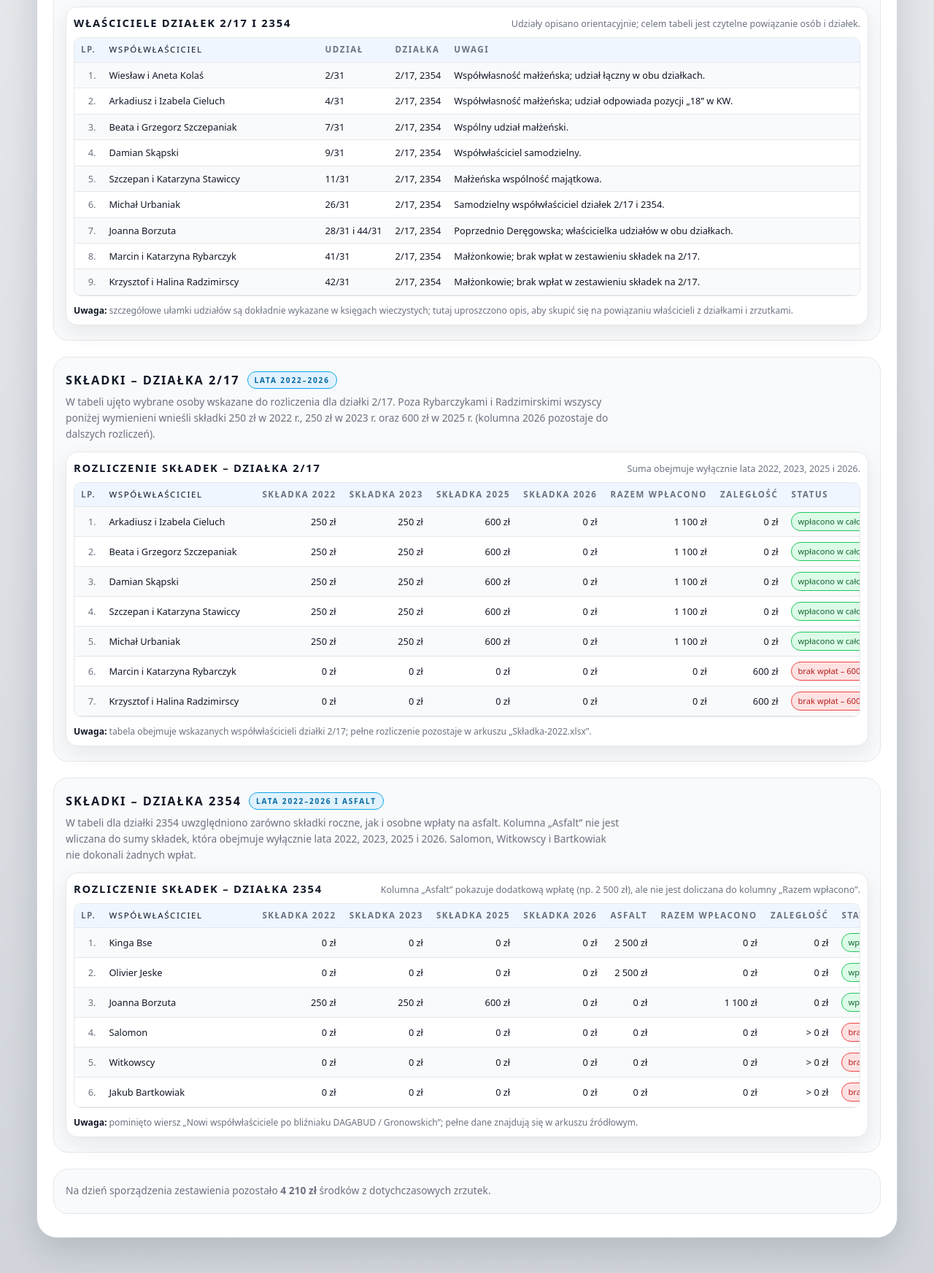
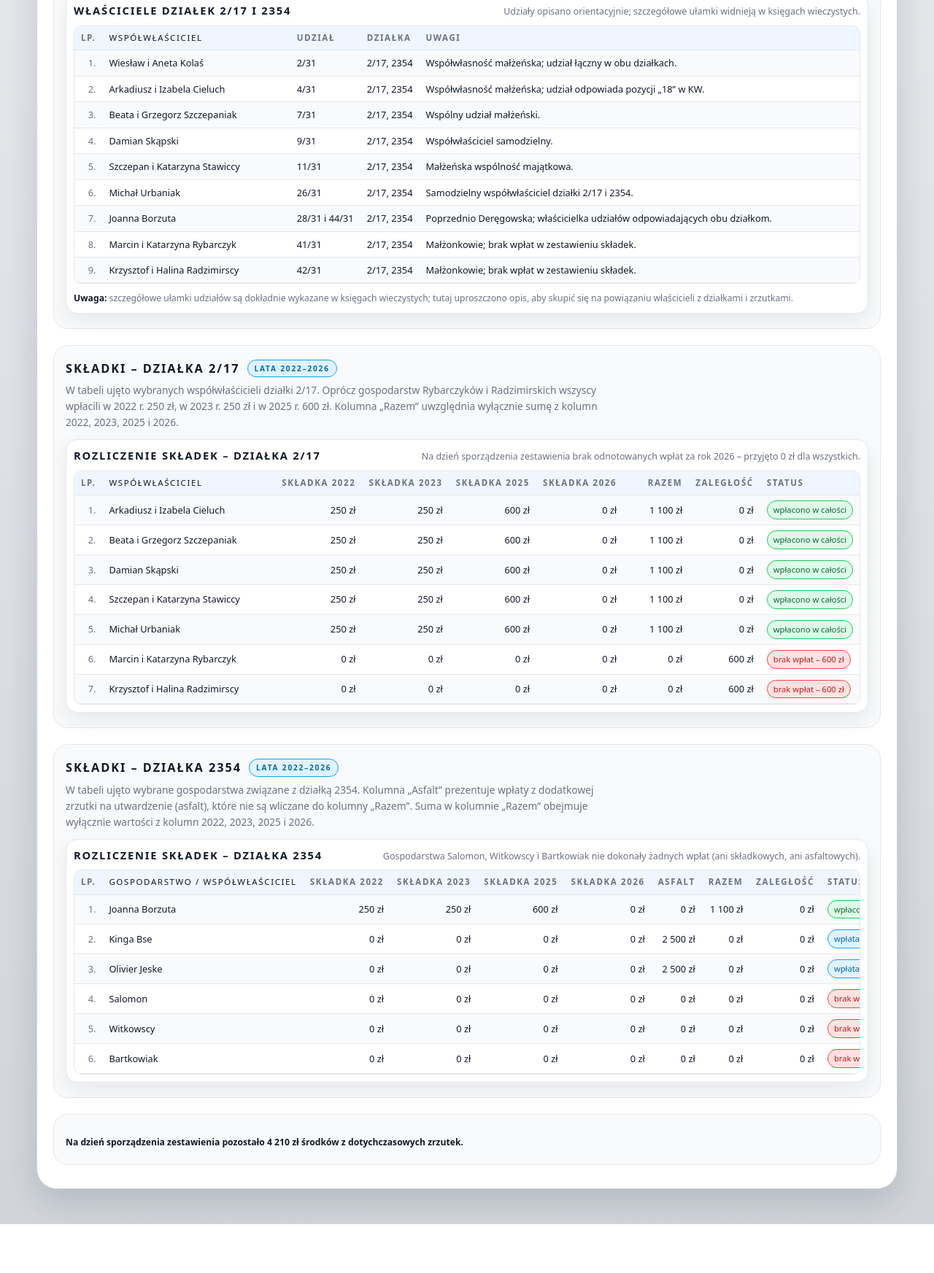
Before and after one commit to piotrgrzes-collab/droga-zrzutka, a plain HTML site: page index.html in a window 1280 px wide. Shown: the part 981-2726 px from the top of the page at 73% size. After the commit the page ends 2659 px from the top, so only its background shows below. Drawn offline with Linux system fonts and the light colour scheme.

Commit message:
Update index.html

```diff
--- a/index.html
+++ b/index.html
@@ -350,7 +350,7 @@
       width: 100%;
       border-collapse: collapse;
       font-size: 0.8rem;
-      min-width: 760px;
+      min-width: 720px;
     }
 
     thead {
@@ -445,6 +445,18 @@
       border: 1px solid #ef4444;
     }
 
+    .tag-info {
+      display: inline-flex;
+      align-items: center;
+      justify-content: center;
+      padding: 3px 8px;
+      border-radius: 999px;
+      font-size: 0.7rem;
+      background: var(--bg-accent-soft);
+      color: #0369a1;
+      border: 1px solid #0ea5e9;
+    }
+
     .footer-note {
       margin-top: 10px;
       font-size: 0.76rem;
@@ -481,9 +493,9 @@
         </div>
       </div>
       <div class="nav-buttons">
-        <a href="#owners"><span class="btn-nav">Przejdź do tabeli współwłaścicieli</span></a>
-        <a href="#payments-217"><span class="btn-nav secondary">Tabela składek – działka 2/17</span></a>
-        <a href="#payments-2354"><span class="btn-nav secondary">Tabela składek – działka 2354</span></a>
+        <a href="#owners"><span class="btn-nav">Tabela współwłaścicieli</span></a>
+        <a href="#payments-217"><span class="btn-nav secondary">Składki – działka 2/17</span></a>
+        <a href="#payments-2354"><span class="btn-nav secondary">Składki – działka 2354</span></a>
       </div>
     </header>
 
@@ -494,8 +506,8 @@
           <span class="section-badge">Dane ogólne</span>
         </h2>
         <p class="section-subtitle">
-          Obie działki posiadają odrębne księgi wieczyste, ale ten sam krąg współwłaścicieli,
-          a składki na naprawę drogi były zbierane wspólnie według udziałów.
+          Obie działki posiadają odrębne księgi wieczyste, ale w dużej części ten sam krąg współwłaścicieli,
+          a składki na naprawę drogi były zbierane według udziałów oraz ustalonych zrzutek.
         </p>
         <div class="pill-row">
           <span class="pill pill-accent">Działka 2/17 – KW PO1F/00041322/6</span>
@@ -527,7 +539,7 @@
               <div class="info-item-label">Cel zestawienia</div>
               <div class="info-item-value">
                 Udokumentowanie współwłaścicieli oraz pokazanie, kto i w jakiej wysokości partycypował
-                w kosztach naprawy drogi, z rozróżnieniem na działkę 2/17 i 2354.
+                w kosztach naprawy drogi w poszczególnych latach składkowych.
               </div>
             </div>
           </div>
@@ -540,14 +552,17 @@
             i <span class="highlight">2026</span> według prowadzonego arkusza „Składka 2022 / droga”.
           </p>
           <ul style="font-size:0.82rem; color:#111827; margin-left:16px; margin-bottom:8px;">
-            >w tabeli dla działki 2/17 wszyscy wskazani współwłaściciele poza Rybarczykami i Radzimirskimi opłacili składki 2022, 2023 i 2025,</li>
-            >w tabeli dla działki 2354 osobno wykazano składki roczne oraz wpłaty na asfalt,</li>
-            >suma wpłat liczona jest wyłącznie z kolumn: 2022, 2023, 2025 i 2026.</li>
+            >wskazano osoby, które uiściły pełną składkę 250 zł (2022) + 250 zł (2023) + 600 zł (2025),</li>
+            >wyróżniono współwłaścicieli, którzy dotychczas nie dokonali żadnych wpłat,</li>
+            >podano osobno wpłaty na asfalt (zrzutki), które nie są wliczane do kolumny „Razem”.</li>
           </ul>
-          <p style="font-size:0.8rem; color:#111827; margin-bottom:8px;">
-            Pierwszą zrzutką była zrzutka organizowana przez Grzegorza Szczepaniaka na destrukt asfaltowy na działce 2/17,
-            a kolejną zrzutką była zrzutka organizowana przez Macieja Szeszułę na utwardzenie odcinka działki 2354 (bez podawania kwot).
+          <p style="font-size:0.8rem; color:#111827; margin-bottom:4px; font-weight:600;">
+            Podsumowanie zrzutek:
           </p>
+          <ul style="font-size:0.8rem; color:#111827; margin-left:16px; margin-bottom:8px;">
+            >„Grzegorz Szczepanik - destrukt asfaltowy na działce 2/17”,</li>
+            >zrzutka Macieja Szeszuły na utwardzenie odcinka działki 2354 (bez podawania kwot).</li>
+          </ul>
           <div class="badge">
             <span class="badge-dot"></span>
             Dane wpłat na podstawie arkusza „Składka 2022 – zakładka droga”
@@ -563,9 +578,9 @@
           <span class="section-badge">Stan na 27.02.2026 r.</span>
         </h2>
         <p class="section-subtitle">
-          Lista głównych współwłaścicieli działek 2/17 i 2354 sporządzona na podstawie aktualnych odpisów
+          Lista wybranych współwłaścicieli działek 2/17 i 2354 sporządzona na podstawie aktualnych odpisów
           z ksiąg wieczystych, z uwzględnieniem zmiany nazwiska
-          <span class="highlight">Joanny Borzuty</span> (poprzednio Deręgowska).
+          <span class="highlight">Joanny Borzuty</span> (wcześniej Deręgowska).
         </p>
         <div class="pill-row">
           <span class="pill pill-accent">Uwzględniono zmianę nazwiska Deręgowska → Borzuta</span>
@@ -577,7 +592,7 @@
         <div class="table-header">
           <h3>Właściciele działek 2/17 i 2354</h3>
           <p class="table-note">
-            Udziały opisano orientacyjnie; celem tabeli jest czytelne powiązanie osób i działek.
+            Udziały opisano orientacyjnie; szczegółowe ułamki widnieją w księgach wieczystych.
           </p>
         </div>
         <div class="table-scroller">
@@ -632,28 +647,28 @@
                 <td class="col-owner">Michał Urbaniak</td>
                 <td class="col-share">26/31</td>
                 <td class="col-plot">2/17, 2354</td>
-                <td>Samodzielny współwłaściciel działek 2/17 i 2354.</td>
+                <td>Samodzielny współwłaściciel działki 2/17 i 2354.</td>
               </tr>
               <tr>
                 <td class="col-lp">7.</td>
                 <td class="col-owner">Joanna Borzuta</td>
                 <td class="col-share">28/31 i 44/31</td>
                 <td class="col-plot">2/17, 2354</td>
-                <td>Poprzednio Deręgowska; właścicielka udziałów w obu działkach.</td>
+                <td>Poprzednio Deręgowska; właścicielka udziałów odpowiadających obu działkom.</td>
               </tr>
               <tr>
                 <td class="col-lp">8.</td>
                 <td class="col-owner">Marcin i Katarzyna Rybarczyk</td>
                 <td class="col-share">41/31</td>
                 <td class="col-plot">2/17, 2354</td>
-                <td>Małżonkowie; brak wpłat w zestawieniu składek na 2/17.</td>
+                <td>Małżonkowie; brak wpłat w zestawieniu składek.</td>
               </tr>
               <tr>
                 <td class="col-lp">9.</td>
                 <td class="col-owner">Krzysztof i Halina Radzimirscy</td>
                 <td class="col-share">42/31</td>
                 <td class="col-plot">2/17, 2354</td>
-                <td>Małżonkowie; brak wpłat w zestawieniu składek na 2/17.</td>
+                <td>Małżonkowie; brak wpłat w zestawieniu składek.</td>
               </tr>
             </tbody>
           </table>
@@ -672,9 +687,9 @@
           <span class="section-badge">Lata 2022–2026</span>
         </h2>
         <p class="section-subtitle">
-          W tabeli ujęto wybrane osoby wskazane do rozliczenia dla działki 2/17.
-          Poza Rybarczykami i Radzimirskimi wszyscy poniżej wymienieni wnieśli składki
-          250 zł w 2022 r., 250 zł w 2023 r. oraz 600 zł w 2025 r. (kolumna 2026 pozostaje do dalszych rozliczeń).
+          W tabeli ujęto wybranych współwłaścicieli działki 2/17. Oprócz gospodarstw Rybarczyków i Radzimirskich
+          wszyscy wpłacili w 2022 r. 250 zł, w 2023 r. 250 zł i w 2025 r. 600 zł. Kolumna „Razem” uwzględnia
+          wyłącznie sumę z kolumn 2022, 2023, 2025 i 2026.
         </p>
       </div>
 
@@ -682,7 +697,7 @@
         <div class="table-header">
           <h3>Rozliczenie składek – działka 2/17</h3>
           <p class="table-note">
-            Suma obejmuje wyłącznie lata 2022, 2023, 2025 i 2026.
+            Na dzień sporządzenia zestawienia brak odnotowanych wpłat za rok 2026 – przyjęto 0 zł dla wszystkich.
           </p>
         </div>
         <div class="table-scroller">
@@ -695,7 +710,7 @@
                 <th class="col-year">Składka 2023</th>
                 <th class="col-year">Składka 2025</th>
                 <th class="col-year">Składka 2026</th>
-                <th class="col-amount">Razem wpłacono</th>
+                <th class="col-amount">Razem</th>
                 <th class="col-amount">Zaległość</th>
                 <th class="col-status">Status</th>
               </tr>
@@ -756,7 +771,7 @@
                 <td class="col-amount">0 zł</td>
                 <td class="col-status"><span class="tag-paid">wpłacono w całości</span></td>
               </tr>
-              <tr class="danger-row">
+              <tr>
                 <td class="col-lp">6.</td>
                 <td class="col-owner">Marcin i Katarzyna Rybarczyk</td>
                 <td class="col-year">0 zł</td>
@@ -767,7 +782,7 @@
                 <td class="col-amount">600 zł</td>
                 <td class="col-status"><span class="tag-debt">brak wpłat – 600 zł</span></td>
               </tr>
-              <tr class="danger-row">
+              <tr>
                 <td class="col-lp">7.</td>
                 <td class="col-owner">Krzysztof i Halina Radzimirscy</td>
                 <td class="col-year">0 zł</td>
@@ -781,10 +796,6 @@
             </tbody>
           </table>
         </div>
-        <p class="footer-note">
-          <strong>Uwaga:</strong> tabela obejmuje wskazanych współwłaścicieli działki 2/17; pełne rozliczenie
-          pozostaje w arkuszu „Składka-2022.xlsx”.
-        </p>
       </div>
     </section>
 
@@ -792,12 +803,12 @@
       <div class="section-header">
         <h2>
           <span>Składki – działka 2354</span>
-          <span class="section-badge">Lata 2022–2026 i asfalt</span>
+          <span class="section-badge">Lata 2022–2026</span>
         </h2>
         <p class="section-subtitle">
-          W tabeli dla działki 2354 uwzględniono zarówno składki roczne, jak i osobne wpłaty na asfalt.
-          Kolumna „Asfalt” nie jest wliczana do sumy składek, która obejmuje wyłącznie lata 2022, 2023, 2025 i 2026.
-          Salomon, Witkowscy i Bartkowiak nie dokonali żadnych wpłat.
+          W tabeli ujęto wybrane gospodarstwa związane z działką 2354. Kolumna „Asfalt” prezentuje wpłaty
+          z dodatkowej zrzutki na utwardzenie (asfalt), które nie są wliczane do kolumny „Razem”.
+          Suma w kolumnie „Razem” obejmuje wyłącznie wartości z kolumn 2022, 2023, 2025 i 2026.
         </p>
       </div>
 
@@ -805,7 +816,7 @@
         <div class="table-header">
           <h3>Rozliczenie składek – działka 2354</h3>
           <p class="table-note">
-            Kolumna „Asfalt” pokazuje dodatkową wpłatę (np. 2 500 zł), ale nie jest doliczana do kolumny „Razem wpłacono”.
+            Gospodarstwa Salomon, Witkowscy i Bartkowiak nie dokonały żadnych wpłat (ani składkowych, ani asfaltowych).
           </p>
         </div>
         <div class="table-scroller">
@@ -813,13 +824,13 @@
             <thead>
               <tr>
                 <th class="col-lp">Lp.</th>
-                <th class="col-owner">Współwłaściciel</th>
+                <th class="col-owner">Gospodarstwo / współwłaściciel</th>
                 <th class="col-year">Składka 2022</th>
                 <th class="col-year">Składka 2023</th>
                 <th class="col-year">Składka 2025</th>
                 <th class="col-year">Składka 2026</th>
                 <th class="col-amount">Asfalt</th>
-                <th class="col-amount">Razem wpłacono</th>
+                <th class="col-amount">Razem</th>
                 <th class="col-amount">Zaległość</th>
                 <th class="col-status">Status</th>
               </tr>
@@ -827,6 +838,18 @@
             <tbody>
               <tr>
                 <td class="col-lp">1.</td>
+                <td class="col-owner">Joanna Borzuta</td>
+                <td class="col-year">250 zł</td>
+                <td class="col-year">250 zł</td>
+                <td class="col-year">600 zł</td>
+                <td class="col-year">0 zł</td>
+                <td class="col-amount">0 zł</td>
+                <td class="col-amount">1 100 zł</td>
+                <td class="col-amount">0 zł</td>
+                <td class="col-status"><span class="tag-paid">wpłacono w całości</span></td>
+              </tr>
+              <tr>
+                <td class="col-lp">2.</td>
                 <td class="col-owner">Kinga Bse</td>
                 <td class="col-year">0 zł</td>
                 <td class="col-year">0 zł</td>
@@ -835,10 +858,10 @@
                 <td class="col-amount">2 500 zł</td>
                 <td class="col-amount">0 zł</td>
                 <td class="col-amount">0 zł</td>
-                <td class="col-status"><span class="tag-paid">wpłata na asfalt 2 500 zł</span></td>
+                <td class="col-status"><span class="tag-info">wpłata na asfalt</span></td>
               </tr>
               <tr>
-                <td class="col-lp">2.</td>
+                <td class="col-lp">3.</td>
                 <td class="col-owner">Olivier Jeske</td>
                 <td class="col-year">0 zł</td>
                 <td class="col-year">0 zł</td>
@@ -847,21 +870,9 @@
                 <td class="col-amount">2 500 zł</td>
                 <td class="col-amount">0 zł</td>
                 <td class="col-amount">0 zł</td>
-                <td class="col-status"><span class="tag-paid">wpłata na asfalt 2 500 zł</span></td>
+                <td class="col-status"><span class="tag-info">wpłata na asfalt</span></td>
               </tr>
               <tr>
-                <td class="col-lp">3.</td>
-                <td class="col-owner">Joanna Borzuta</td>
-                <td class="col-year">250 zł</td>
-                <td class="col-year">250 zł</td>
-                <td class="col-year">600 zł</td>
-                <td class="col-year">0 zł</td>
-                <td class="col-amount">0 zł</td>
-                <td class="col-amount">1 100 zł</td>
-                <td class="col-amount">0 zł</td>
-                <td class="col-status"><span class="tag-paid">wpłacono w całości (składki)</span></td>
-              </tr>
-              <tr class="danger-row">
                 <td class="col-lp">4.</td>
                 <td class="col-owner">Salomon</td>
                 <td class="col-year">0 zł</td>
@@ -870,10 +881,10 @@
                 <td class="col-year">0 zł</td>
                 <td class="col-amount">0 zł</td>
                 <td class="col-amount">0 zł</td>
-                <td class="col-amount">&gt; 0 zł</td>
+                <td class="col-amount">0 zł</td>
                 <td class="col-status"><span class="tag-debt">brak wpłat</span></td>
               </tr>
-              <tr class="danger-row">
+              <tr>
                 <td class="col-lp">5.</td>
                 <td class="col-owner">Witkowscy</td>
                 <td class="col-year">0 zł</td>
@@ -882,34 +893,30 @@
                 <td class="col-year">0 zł</td>
                 <td class="col-amount">0 zł</td>
                 <td class="col-amount">0 zł</td>
-                <td class="col-amount">&gt; 0 zł</td>
+                <td class="col-amount">0 zł</td>
                 <td class="col-status"><span class="tag-debt">brak wpłat</span></td>
               </tr>
-              <tr class="danger-row">
+              <tr>
                 <td class="col-lp">6.</td>
-                <td class="col-owner">Jakub Bartkowiak</td>
+                <td class="col-owner">Bartkowiak</td>
                 <td class="col-year">0 zł</td>
                 <td class="col-year">0 zł</td>
                 <td class="col-year">0 zł</td>
                 <td class="col-year">0 zł</td>
                 <td class="col-amount">0 zł</td>
                 <td class="col-amount">0 zł</td>
-                <td class="col-amount">&gt; 0 zł</td>
+                <td class="col-amount">0 zł</td>
                 <td class="col-status"><span class="tag-debt">brak wpłat</span></td>
               </tr>
             </tbody>
           </table>
         </div>
-        <p class="footer-note">
-          <strong>Uwaga:</strong> pominięto wiersz „Nowi współwłaściciele po bliźniaku DAGABUD / Gronowskich”;
-          pełne dane znajdują się w arkuszu źródłowym.
-        </p>
       </div>
     </section>
 
     <section class="section">
-      <p class="section-subtitle">
-        Na dzień sporządzenia zestawienia pozostało <strong>4 210 zł</strong> środków z dotychczasowych zrzutek.
+      <p class="footer-note">
+        <strong>Na dzień sporządzenia zestawienia pozostało 4 210 zł środków z dotychczasowych zrzutek.</strong>
       </p>
     </section>
   </div>
```
